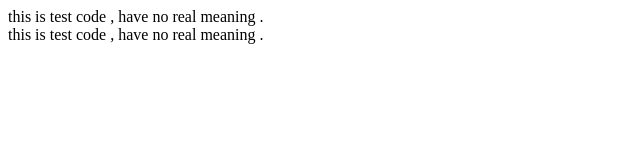
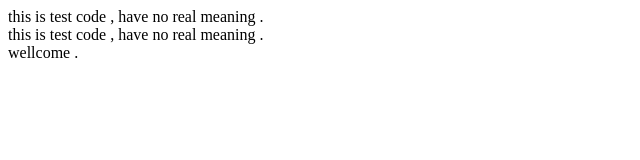
Before and after one commit to Dawei821/my-first-repository, a plain HTML site: page demo.html in a window 1280 px wide. Shown: the full height of the page, 0-640 px from the left. Drawn offline with Linux system fonts and the light colour scheme.

Commit message:
change_file

```diff
--- a/demo.html
+++ b/demo.html
@@ -9,5 +9,6 @@
 <body>
 	<div>this is test code , have no real meaning .</div>
 	<div>this is test code , have no real meaning .</div>
+	<div>wellcome .</div>
 </body>
 </html>
```
